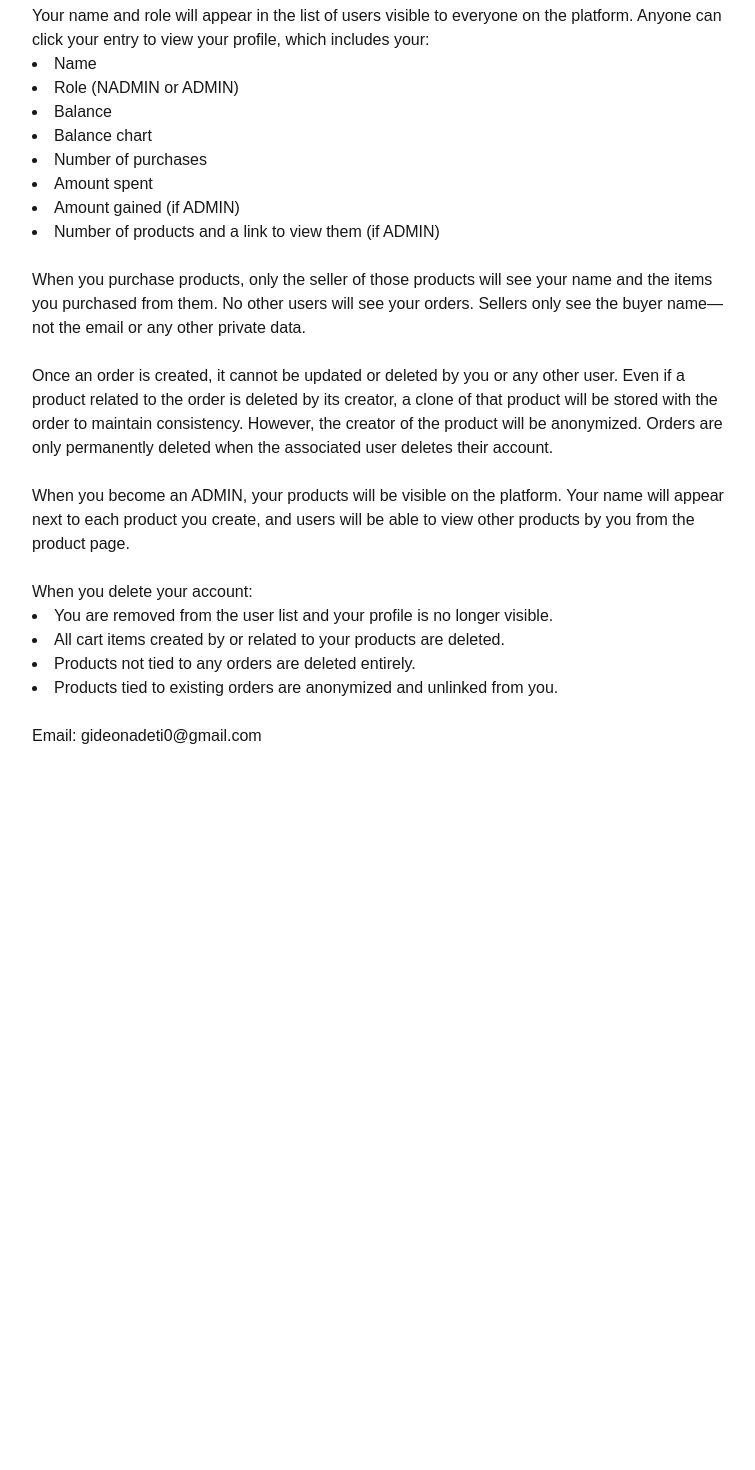
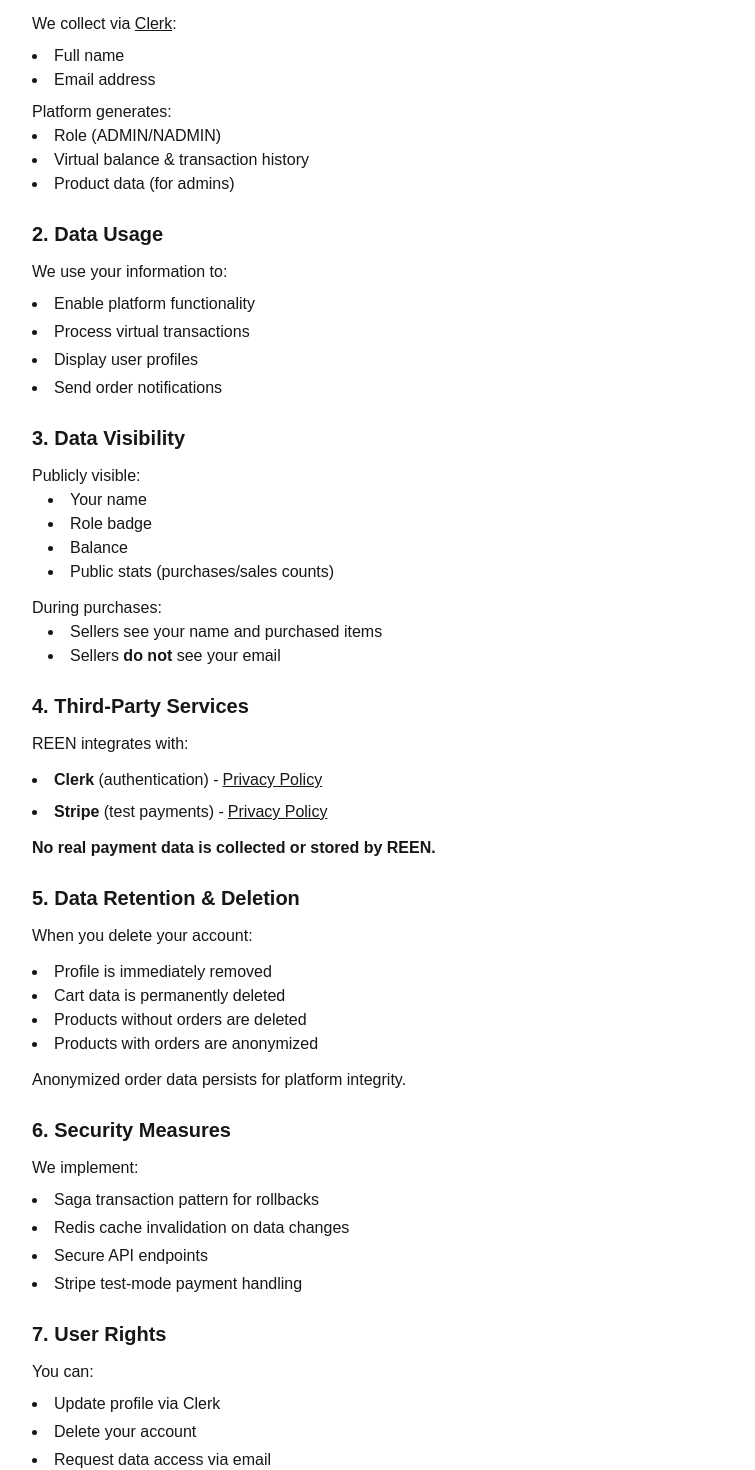
Before and after one commit to gideonadeti/reen-legal, a Next.js app: page /privacy-policy in a window 1280 px wide. Shown: the part 160-1630 px from the top of the page, without its empty margins (256-1011 px from the left). Before the commit the page ends 940 px from the top, so only its background shows below. Built offline with nearby package versions, Linux system fonts and the light colour scheme.

Commit message:
feat(privacy-policy): Enhance Privacy Policy page content
Added detailed sections on information collection, data usage, visibility,
third-party services, data retention, security measures, and user rights.
Updated the last updated date display and included links for better
navigation and clarity.

```diff
--- a/src/app/privacy-policy/page.tsx
+++ b/src/app/privacy-policy/page.tsx
@@ -1,87 +1,162 @@
+import Link from "next/link";
+
 export const metadata = {
   title: "Privacy Policy",
 };
 
 const Page = () => {
+  const updatedDate = new Date("2025-07-08").toLocaleDateString("en-US", {
+    year: "numeric",
+    month: "long",
+    day: "numeric",
+  });
+
   return (
     <main className="max-w-3xl mx-auto p-8">
       <h1 className="text-3xl font-bold mb-6">Privacy Policy</h1>
+      <p className="mb-4 text-muted-foreground">Last Updated: {updatedDate}</p>
 
       <section className="mb-6">
+        <h2 className="text-xl font-semibold mb-3">
+          1. Information Collection
+        </h2>
         <p>
-          When you sign up on REEN, we collect your name and email address via
-          Clerk. This information is used throughout the platform to identify
-          you in various areas.
+          We collect via{" "}
+          <Link
+            href="https://clerk.com"
+            className="underline"
+            target="_blank"
+            rel="noopener noreferrer"
+          >
+            Clerk
+          </Link>
+          :
         </p>
-      </section>
-
-      <section className="mb-6">
-        <p>
-          Your name and role will appear in the list of users visible to
-          everyone on the platform. Anyone can click your entry to view your
-          profile, which includes your:
-        </p>
+        <ul className="list-disc list-inside mt-2">
+          <li>Full name</li>
+          <li>Email address</li>
+        </ul>
+        <p className="mt-2">Platform generates:</p>
         <ul className="list-disc list-inside">
-          <li>Name</li>
-          <li>Role (NADMIN or ADMIN)</li>
-          <li>Balance</li>
-          <li>Balance chart</li>
-          <li>Number of purchases</li>
-          <li>Amount spent</li>
-          <li>Amount gained (if ADMIN)</li>
-          <li>Number of products and a link to view them (if ADMIN)</li>
+          <li>Role (ADMIN/NADMIN)</li>
+          <li>Virtual balance & transaction history</li>
+          <li>Product data (for admins)</li>
         </ul>
       </section>
 
       <section className="mb-6">
-        <p>
-          When you purchase products, only the seller of those products will see
-          your name and the items you purchased from them. No other users will
-          see your orders. Sellers only see the buyer name—not the email or any
-          other private data.
-        </p>
+        <h2 className="text-xl font-semibold mb-3">2. Data Usage</h2>
+        <p>We use your information to:</p>
+        <ul className="list-disc list-inside mt-2 space-y-1">
+          <li>Enable platform functionality</li>
+          <li>Process virtual transactions</li>
+          <li>Display user profiles</li>
+          <li>Send order notifications</li>
+        </ul>
       </section>
 
       <section className="mb-6">
-        <p>
-          Once an order is created, it cannot be updated or deleted by you or
-          any other user. Even if a product related to the order is deleted by
-          its creator, a clone of that product will be stored with the order to
-          maintain consistency. However, the creator of the product will be
-          anonymized. Orders are only permanently deleted when the associated
-          user deletes their account.
-        </p>
+        <h2 className="text-xl font-semibold mb-3">3. Data Visibility</h2>
+        <div className="space-y-3">
+          <div>
+            <p className="font-medium">Publicly visible:</p>
+            <ul className="list-disc list-inside ml-4">
+              <li>Your name</li>
+              <li>Role badge</li>
+              <li>Balance</li>
+              <li>Public stats (purchases/sales counts)</li>
+            </ul>
+          </div>
+          <div>
+            <p className="font-medium">During purchases:</p>
+            <ul className="list-disc list-inside ml-4">
+              <li>Sellers see your name and purchased items</li>
+              <li>
+                Sellers <span className="font-semibold">do not</span> see your
+                email
+              </li>
+            </ul>
+          </div>
+        </div>
       </section>
 
       <section className="mb-6">
-        <p>
-          When you become an ADMIN, your products will be visible on the
-          platform. Your name will appear next to each product you create, and
-          users will be able to view other products by you from the product
-          page.
-        </p>
+        <h2 className="text-xl font-semibold mb-3">4. Third-Party Services</h2>
+        <div className="space-y-3">
+          <p>REEN integrates with:</p>
+          <ul className="list-disc list-inside space-y-2">
+            <li>
+              <span className="font-semibold">Clerk</span> (authentication) -
+              <Link
+                href="https://clerk.com/privacy"
+                className="underline ml-1"
+                target="_blank"
+                rel="noopener noreferrer"
+              >
+                Privacy Policy
+              </Link>
+            </li>
+            <li>
+              <span className="font-semibold">Stripe</span> (test payments) -
+              <Link
+                href="https://stripe.com/privacy"
+                className="underline ml-1"
+                target="_blank"
+                rel="noopener noreferrer"
+              >
+                Privacy Policy
+              </Link>
+            </li>
+          </ul>
+          <p className="font-semibold">
+            No real payment data is collected or stored by REEN.
+          </p>
+        </div>
       </section>
 
       <section className="mb-6">
-        <p>When you delete your account:</p>
-        <ul className="list-disc list-inside">
-          <li>
-            You are removed from the user list and your profile is no longer
-            visible.
-          </li>
-          <li>
-            All cart items created by or related to your products are deleted.
-          </li>
-          <li>Products not tied to any orders are deleted entirely.</li>
-          <li>
-            Products tied to existing orders are anonymized and unlinked from
-            you.
-          </li>
+        <h2 className="text-xl font-semibold mb-3">
+          5. Data Retention & Deletion
+        </h2>
+        <div className="space-y-3">
+          <p>When you delete your account:</p>
+          <ul className="list-disc list-inside">
+            <li>Profile is immediately removed</li>
+            <li>Cart data is permanently deleted</li>
+            <li>Products without orders are deleted</li>
+            <li>Products with orders are anonymized</li>
+          </ul>
+          <p>Anonymized order data persists for platform integrity.</p>
+        </div>
+      </section>
+
+      <section className="mb-6">
+        <h2 className="text-xl font-semibold mb-3">6. Security Measures</h2>
+        <p>We implement:</p>
+        <ul className="list-disc list-inside mt-2 space-y-1">
+          <li>Saga transaction pattern for rollbacks</li>
+          <li>Redis cache invalidation on data changes</li>
+          <li>Secure API endpoints</li>
+          <li>Stripe test-mode payment handling</li>
+        </ul>
+      </section>
+
+      <section className="mb-6">
+        <h2 className="text-xl font-semibold mb-3">7. User Rights</h2>
+        <p>You can:</p>
+        <ul className="list-disc list-inside mt-2 space-y-1">
+          <li>Update profile via Clerk</li>
+          <li>Delete your account</li>
+          <li>Request data access via email</li>
         </ul>
       </section>
 
       <section>
-        <p>Email: gideonadeti0@gmail.com</p>
+        <h2 className="text-xl font-semibold mb-3">Contact</h2>
+        <p>
+          For privacy concerns:{" "}
+          <span className="font-mono">gideonadeti0@gmail.com</span>
+        </p>
       </section>
     </main>
   );
```
